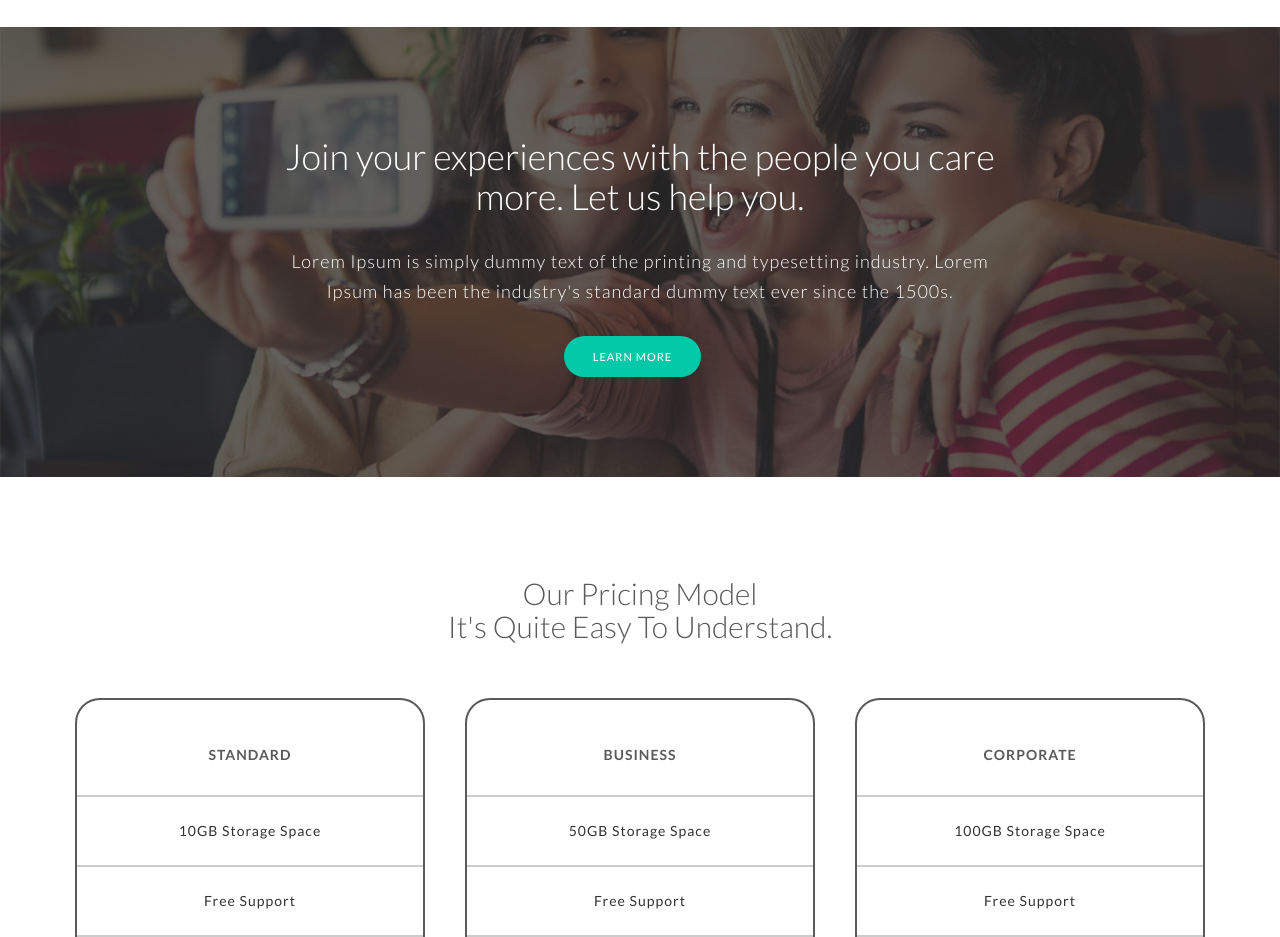
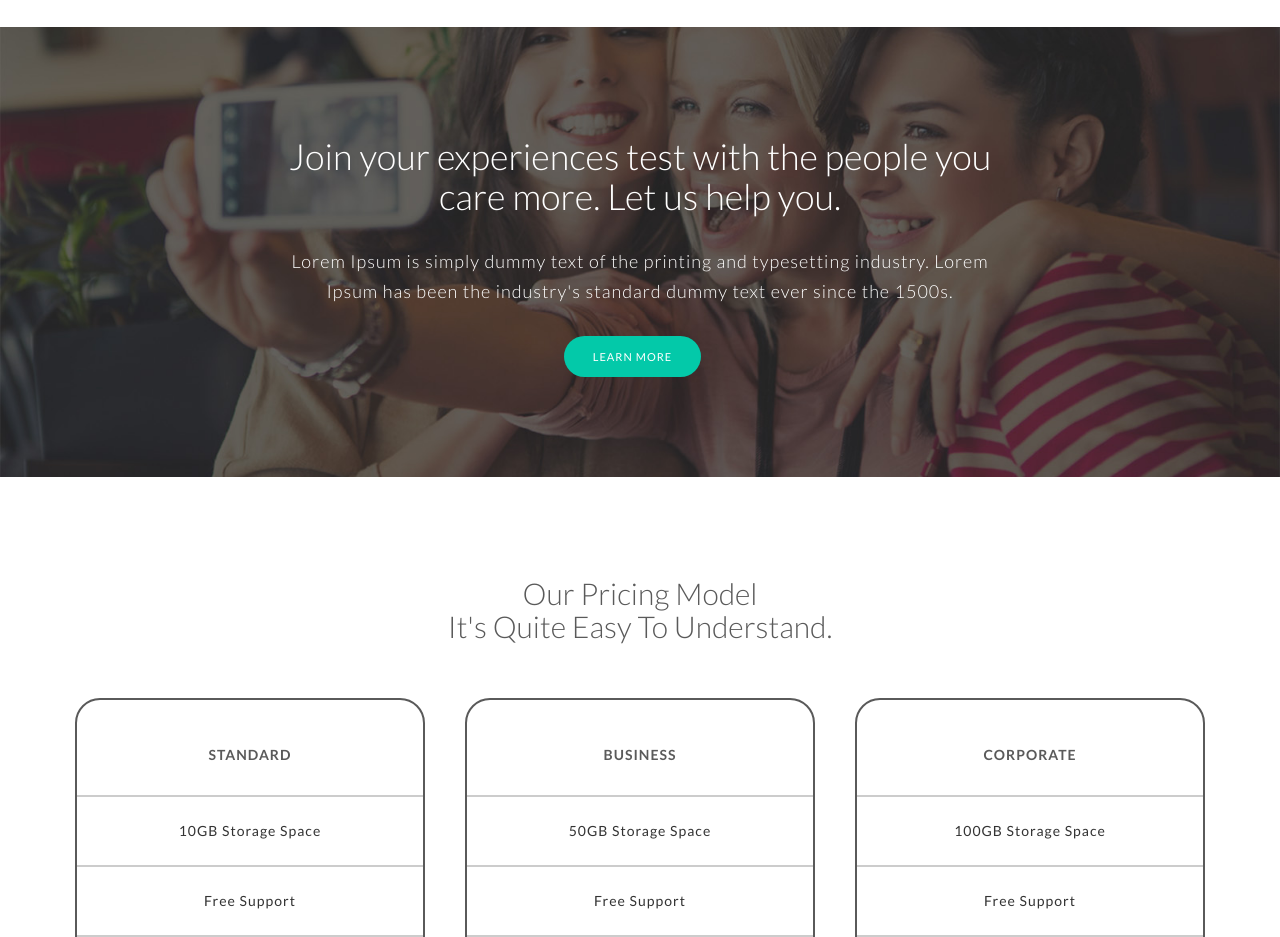
Before and after one commit to fstn/renta.guide, a plain HTML site: page index.html in a window 1280 px wide. Shown: the part 1200-2137 px from the top of the page. Drawn offline with Linux system fonts and the light colour scheme; files whose address does not match are found by name.

Commit message:
Initial commit

```diff
--- a/index.html
+++ b/index.html
@@ -81,7 +81,7 @@
     <div class="container">
       <div class="row centered">
         <div class="col-md-8 col-md-offset-2">
-          <h1>Join your experiences with the people you care more. Let us help you.</h1>
+          <h1>Join your experiences test with the people you care more. Let us help you.</h1>
           <h4>Lorem Ipsum is simply dummy text of the printing and typesetting industry. Lorem Ipsum has been the industry's standard dummy text ever since the 1500s.</h4>
           <p><button class="btn btn-conf-2 btn-green">Learn More</button></p>
         </div>
```
